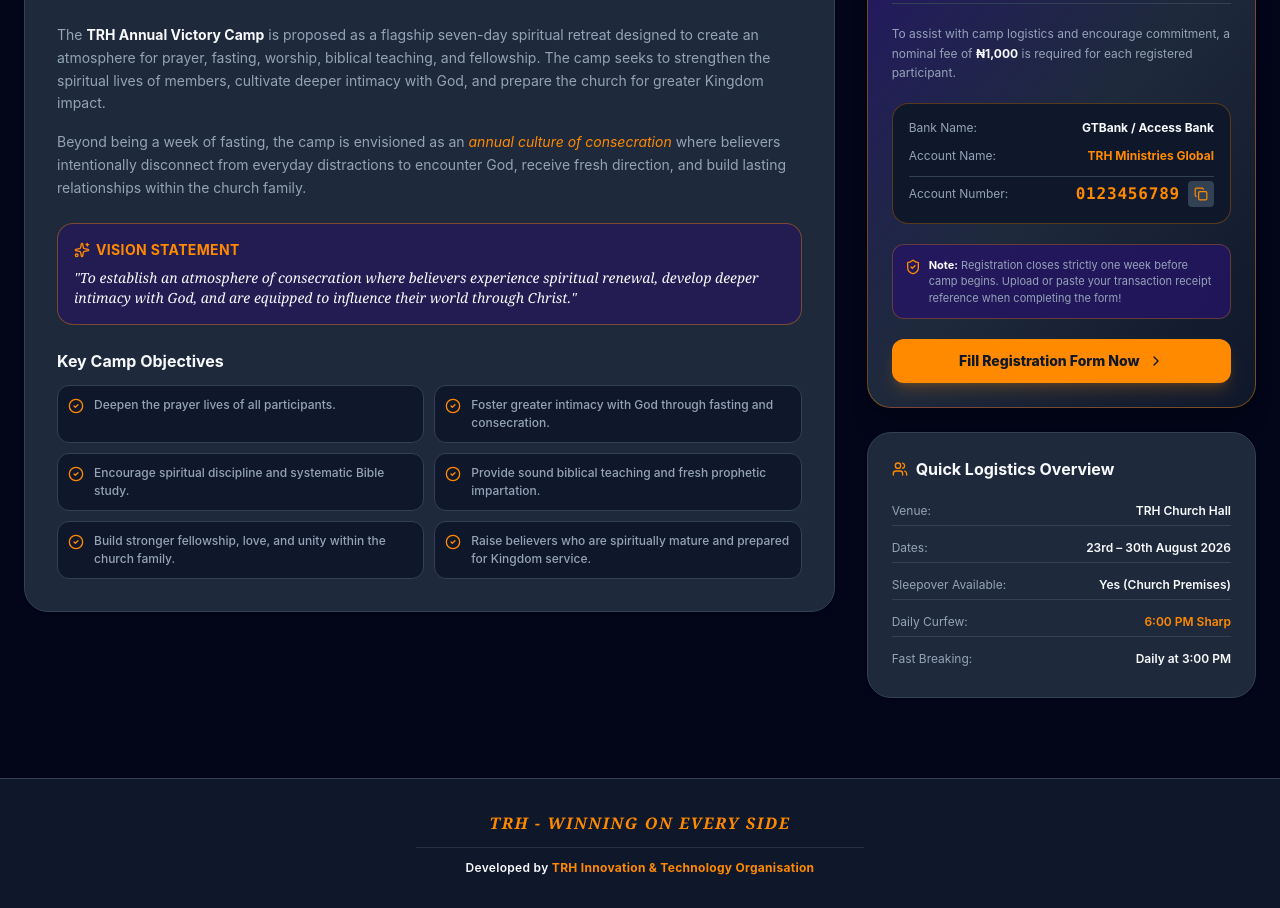
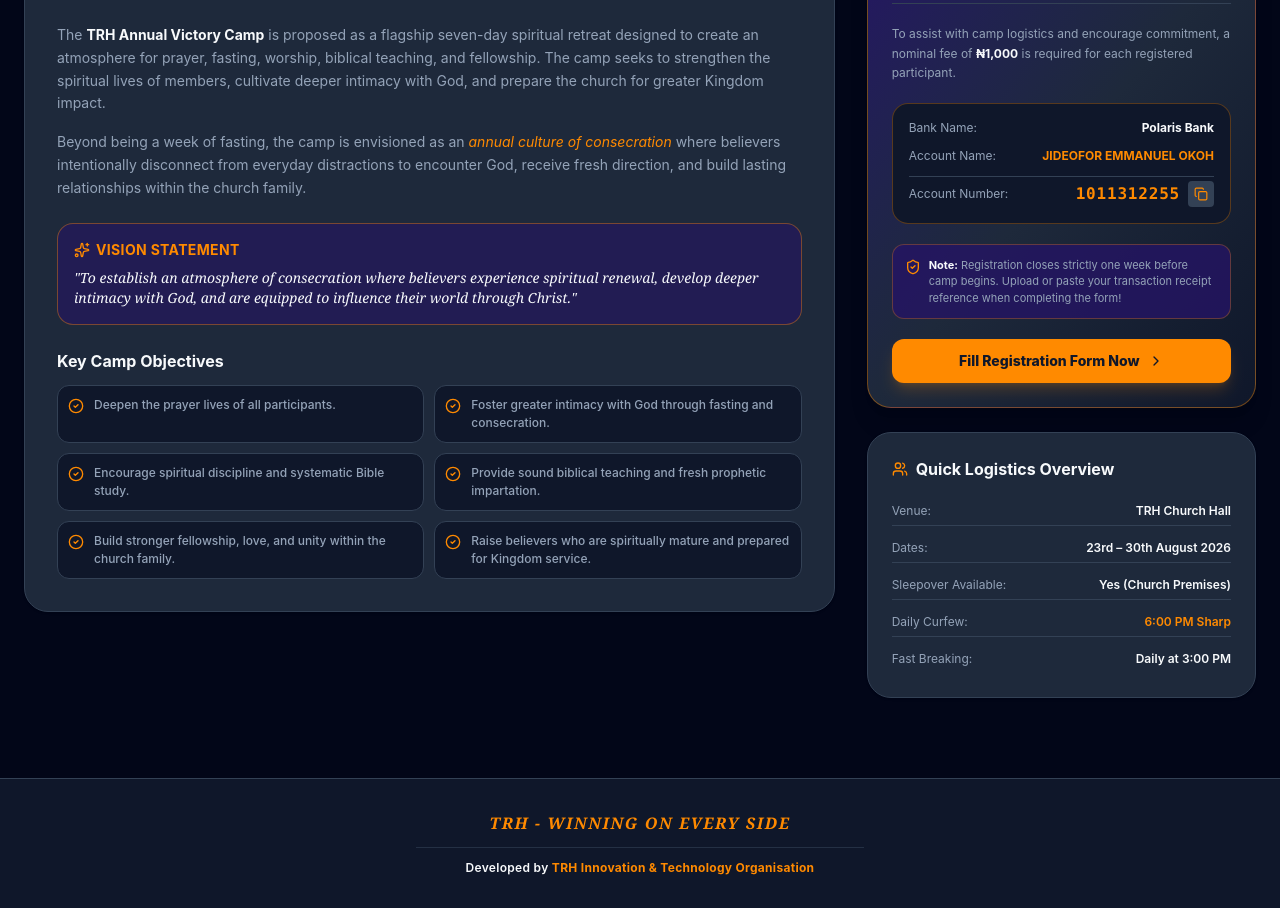
Before and after one commit to Adeyinka-Meduoye/trhcamp, a React (Vite) app: page /#overview in a window 1280 px wide. Shown: the part 1280-2188 px from the top of the page. Built offline with nearby package versions, Linux system fonts and the light colour scheme; no server answers; the database is empty; sample sign-in values are in the browser's storage.

Commit message:
bank details addedd

```diff
--- a/src/data/campData.ts
+++ b/src/data/campData.ts
@@ -48,9 +48,9 @@
   fee: 1000,
   feeDisplay: '₦1,000',
   bankAccount: {
-    bankName: 'GTBank / Access Bank',
-    accountName: 'TRH Ministries Global',
-    accountNumber: '0123456789',
+    bankName: 'Polaris  Bank',
+    accountName: 'JIDEOFOR EMMANUEL OKOH',
+    accountNumber: '1011312255',
     note: 'Please include your Full Name and "Victory Camp" in your transfer remark.',
   },
 };
```
